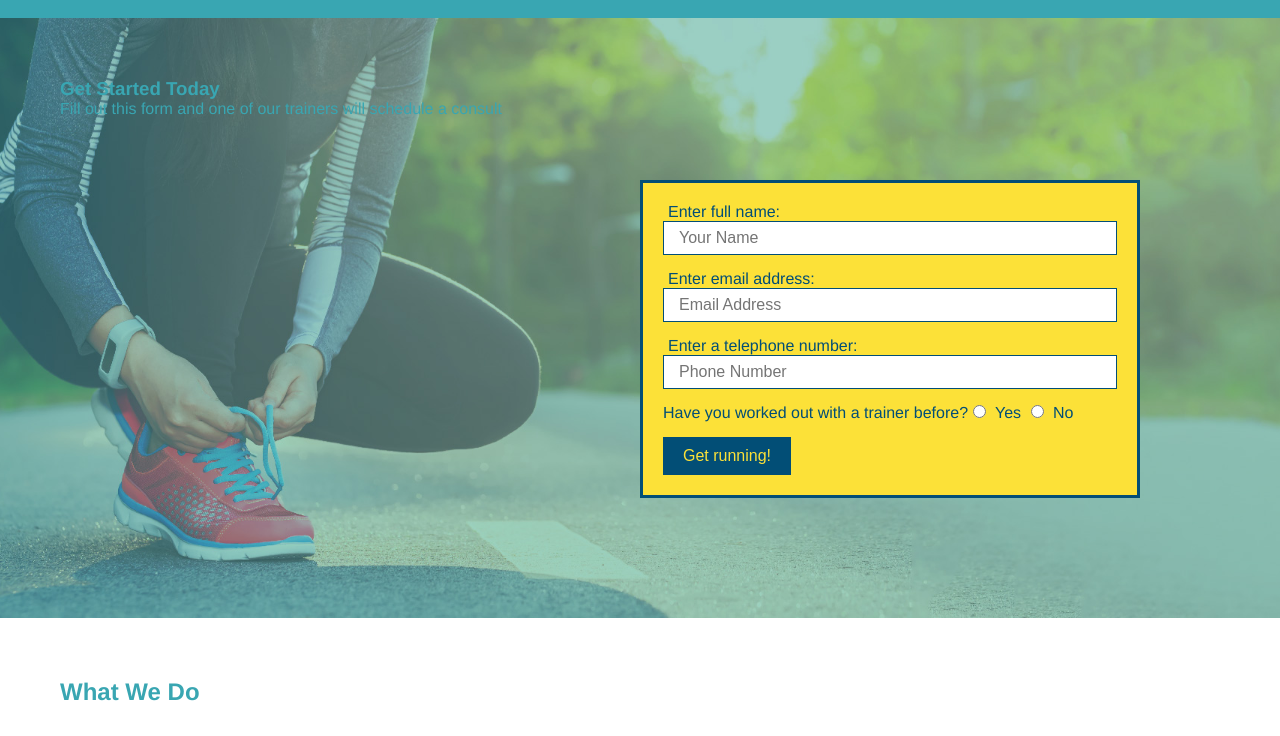
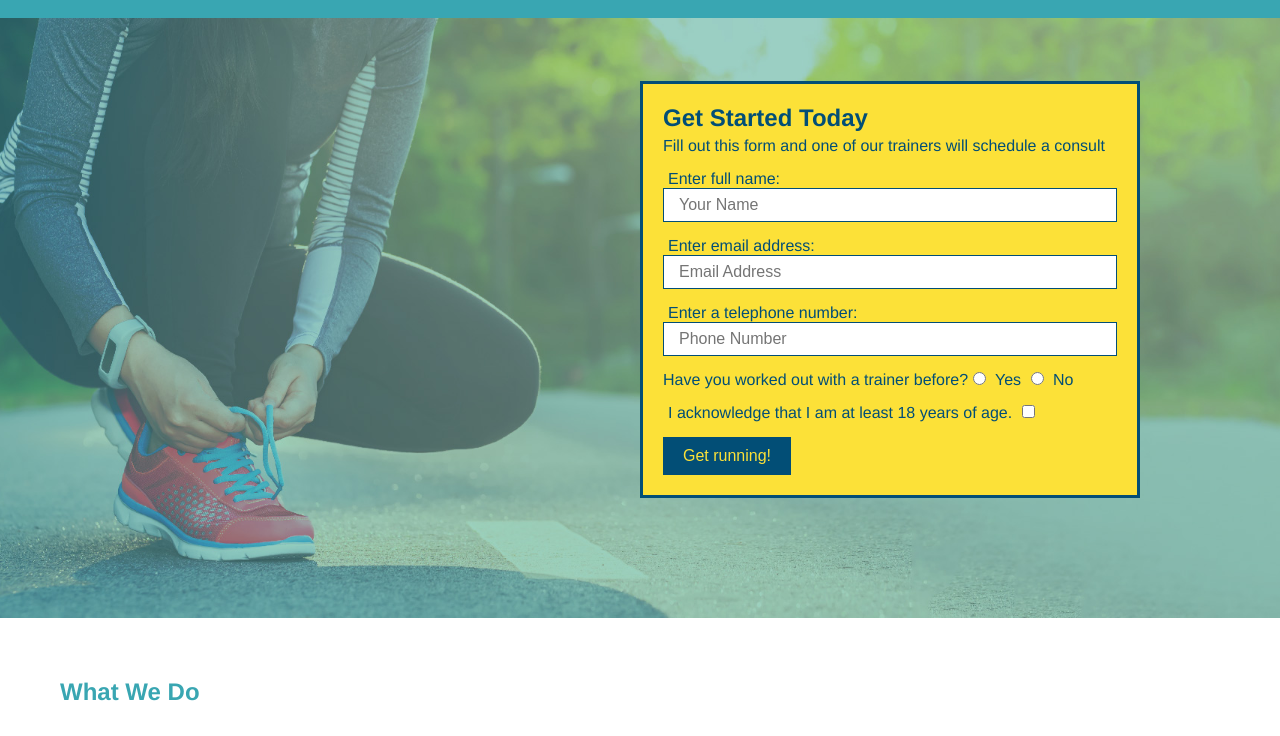
Before and after one commit to 1hoppy1/new-run-buddy, a plain HTML site: page index.html in a window 1280 px wide. Shown: the part 64-800 px from the top of the page. Drawn offline with Linux system fonts and the light colour scheme.

Commit message:
updated correct code

```diff
--- a/assets/css/style.css
+++ b/assets/css/style.css
@@ -72,12 +72,13 @@ section {
 
 /* Hero Style Start */
 .hero {
-  background-image: url("../images/hero-bg.jpg");
+  background-image: url('../images/hero-bg.jpg');
   height: 600px;
   background-size: cover;
   background-position: center;
   position: relative;
 }
+/* Hero Style End */
 
 .hero-form {
   border: 3px solid #024e76;
@@ -90,12 +91,12 @@ section {
   right: 140px;
 }
 
-.hero-form p {
-  margin: 5px 0 15px 0;
-}
 .hero-form h3 {
   font-size: 24px;
   margin: 0;
+}
+.hero-form p {
+  margin: 5px 0 15px 0;
 }
 
 .form-input {
@@ -119,4 +120,3 @@ section {
   padding: 10px 20px;
   font-size: 16px;
 }
-/* HERO STYLES END */
--- a/index.html
+++ b/index.html
@@ -1,5 +1,6 @@
 <!DOCTYPE html>
 <html lang="en">
+
 <head>
   <meta charset="UTF-8" />
   <title>Run Buddy</title>
@@ -10,7 +11,9 @@
   <!-- navigation -->
   <header>
     <h1>
-        <a href="/"> RUN BUDDY </a>
+      <a href="/">
+        RUN BUDDY
+      </a>
     </h1>
     <nav>
       <!-- Unordered list element -->
@@ -35,27 +38,28 @@
 
   <!-- hero/jumbotron -->
   <section class="hero">
-      <div>
+    <div class="hero-form">
       <h3>Get Started Today</h3>
-        <p>
-          Fill out this form and one of our trainers will schedule a consult
-        </p>
-        <!-- Add form element -->
-        <form class="hero-form">
+      <p>Fill out this form and one of our trainers will schedule a consult</p>
+      <form>
         <label for="name">Enter full name:</label>
-<input type="text" placeholder="Your Name" name="name" id="name" class="form-input">
-
+        <input type="text" placeholder="Your Name" name="name" id="name" class="form-input" />
         <label for="email">Enter email address:</label>
-<input type="text" placeholder="Email Address" name="email" id="email" class="form-input">
-
+        <input type="text" placeholder="Email Address" name="email" id="email" class="form-input" />
         <label for="phone">Enter a telephone number:</label>
-<input type="text" placeholder="Phone Number" name="phone" id="phone" class="form-input">
+        <input type="text" placeholder="Phone Number" name="phone" id="phone" class="form-input" />
         <p>
           Have you worked out with a trainer before?
           <input type="radio" name="trainer-confirm" id="trainer-yes" />
           <label for="trainer-yes">Yes</label>
           <input type="radio" name="trainer-confirm" id="trainer-no" />
           <label for="trainer-no">No</label>
+        </p>
+        <p>
+          <label for="checkbox">
+            I acknowledge that I am at least 18 years of age.
+          </label>
+          <input type="checkbox" name="checkpoint1" id="checkbox" />
         </p>
         <button type="submit">
           Get running!
@@ -93,4 +97,5 @@
     </div>
   </footer>
 </body>
+
 </html>
```
Lines whose indentation alone changed are shown as unchanged.
